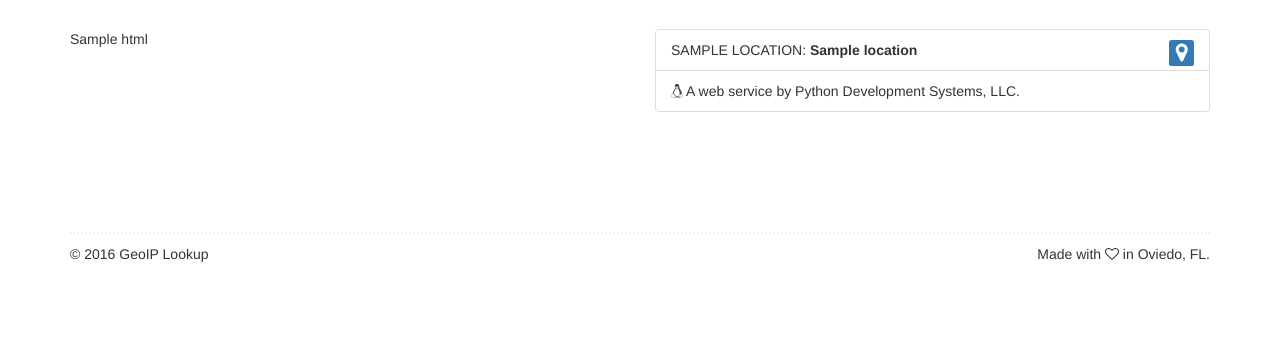
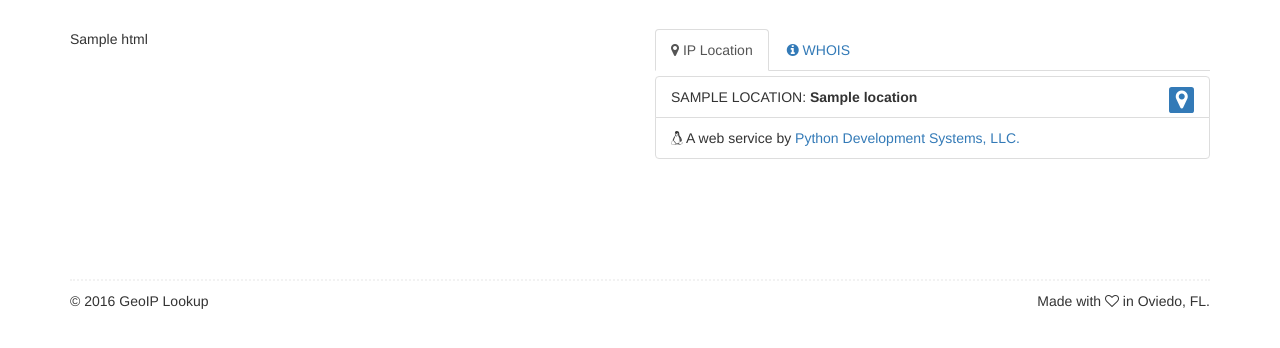
Before and after one commit to craigderington/geoip, a Flask app: template templates/index.html in a window 1280 px wide. Shown: the part 51-399 px from the top of the page. Run offline with Flask 2, Linux system fonts and the light colour scheme; the template is opened without the code that fills it: most values are stand-ins (such as "Sample title", 1, 10 or a date in 2020); some libraries are stand-ins or nearby versions.

Commit message:
Add WHOIS to app features.

```diff
--- a/app.py
+++ b/app.py
@@ -4,6 +4,7 @@ import os
 from flask import Flask, request, render_template, redirect, url_for, session, flash
 from flask_googlemaps import GoogleMaps, Map
 import requests
+from ipwhois import IPWhois
 import config
 
 app = Flask(__name__)
@@ -34,7 +35,7 @@ def index():
     location = None
 
     if request.method == 'POST':
-        ip = request.form['ip_add']
+        ip = request.form['ip_add'].strip()
         format = 'json'
     else:
         ip = get_client_ip()
@@ -46,15 +47,22 @@ def index():
         r = requests.get(url, headers=hdr)
         if r.status_code == 200:
             location = r.json()
+            ip_address = ip
             mymap = Map(
                 identifier="view-side",
                 lat=location['latitude'],
                 lng=location['longitude'],
                 markers=[(location['latitude'], location['longitude'])],
-                style=('height:500px;'
-                       'width=500px;'
+                style=(
+                    'height:525px;'
+                    'width=500px;'
                 ),
             )
+
+            # whois lookup
+            obj = IPWhois(ip)
+            results = obj.lookup_rdap(depth=1)
+            entity = results['entities'][0]
 
     except requests.exceptions.ConnectionError as e:
         return str(e)
@@ -62,6 +70,9 @@ def index():
     return render_template(
         'index.html',
         location=location,
+        ip_address=ip_address,
+        results=results,
+        entity=entity,
         mymap=mymap
     )
 
--- a/requirements.txt
+++ b/requirements.txt
@@ -5,7 +5,10 @@ MarkupSafe==0.23
 Werkzeug==0.11.11
 argparse==1.2.1
 click==6.6
+dnspython==1.15.0
+gunicorn==19.6.0
+ipaddr==2.1.11
+ipwhois==0.14.0
 itsdangerous==0.24
 requests==2.11.1
 wsgiref==0.1.2
-gunicorn==19.6.0
--- a/templates/_layout.html
+++ b/templates/_layout.html
@@ -16,7 +16,7 @@
           crossorigin="anonymous">
     <link rel="stylesheet"
           type="text/css"
-          href="//maxcdn.bootstrapcdn.com/font-awesome/4.6.3/css/font-awesome.min.css">
+          href="//maxcdn.bootstrapcdn.com/font-awesome/4.7.0/css/font-awesome.min.css">
     <link href="{{ url_for('static', filename='css/jumbotron-narrow.css') }}">
 
     <!-- HTML5 shim and Respond.js for IE8 support of HTML5 elements and media queries -->
--- a/templates/index.html
+++ b/templates/index.html
@@ -1,6 +1,19 @@
 {% extends "_layout.html" %}
 {% block title %}GeoIP Lookup &raquo; Convert IP Address to a Physical Location.{% endblock %}
 {% block content %}
+
+<!-- tabs -->
+<ul class="nav nav-tabs">
+    <li class="active">
+        <a href="#home" data-toggle="tab" aria-expanded="true"><i class="fa fa-map-marker"></i> IP Location</a>
+    </li>
+    <li>
+        <a href="#whois" data-toggle="tab"><i class="fa fa-info-circle"></i> WHOIS</a>
+    </li>
+</ul>
+
+<div class="tab-content" style="margin-top:5px;">
+    <div class="tab-pane fade active in" id="home">
         <ul class="list-group">
         {% for k, v in location.items() %}
             <li class="list-group-item">
@@ -11,7 +24,25 @@
             </li>
         {% endfor %}
             <li class="list-group-item">
-        <i class="fa fa-linux"></i> A web service by Python Development Systems, LLC.
+                <i class="fa fa-linux"></i> A web service by <a href="http://www.python-development-systems.com" target="_blank">Python Development Systems, LLC.</a>
             </li>
         </ul>
+    </div>
+    <div class="tab-pane fade in" id="whois">
+        <ul class="list-group">
+            <li class="list-group-item" style="background-color:#f2f2f2;">
+                 <i class="fa fa-signal"></i> <strong>WHOIS Response</strong> from <a href="https://www.arin.net" target="_blank">ARIN.net</a>
+            </li>
+            <li class="list-group-item"><i class="fa fa-wifi"></i> Network Name: {{ results['objects'][entity]['contact']['name'] }}</li>
+            <li class="list-group-item"><i class="fa fa-vcard"></i> Owner Name: {{ results['network']['name'] }}</li>
+            <li class="list-group-item"><i class="fa fa-map"></i> Address:  <a href="https://www.google.com/maps?q={{ results['objects'][entity]['contact']['address'][0]['value'] }}" target="_blank">{{ results['objects'][entity]['contact']['address'][0]['value'] }}</a></li>
+            <li class="list-group-item"><i class="fa fa-hand-grab-o"></i> Handle: {{ results['network']['handle'] }}</li>
+            <li class="list-group-item"><i class="fa fa-map-marker"></i> CIDR: {{ results['network']['cidr'] }}</li>
+            <li class="list-group-item"><i class="fa fa-arrow-circle-right"></i> Start Address: {{ results['network']['start_address'] }}</li>
+            <li class="list-group-item"><i class="fa fa-arrow-circle-left"></i> End Address: {{ results['network']['end_address'] }}</li>
+            <li class="list-group-item"><i class="fa fa-shield"></i> Entity: {{ entity }}</li>
+            <li class="list-group-item"><i class="fa fa-warning"></i> IP Version: {{ results['network']['ip_version'] }}</li>
+        </ul>
+    </div>
+</div>
 {% endblock %}
```
Also changed, not shown: README.md. Lines whose indentation alone changed are shown as unchanged.
